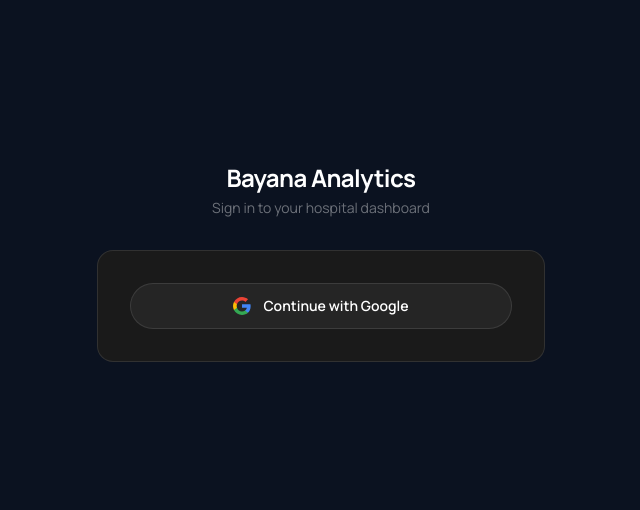
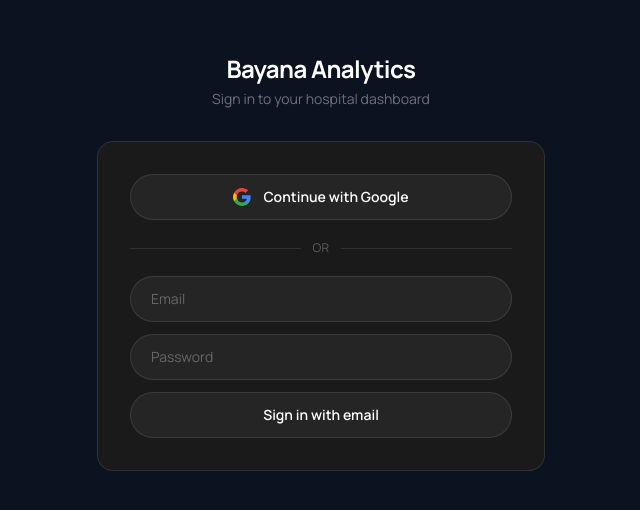
Before and after one commit to Qaladid/bayana-analytics, a Next.js app: page /auth/login in a window 1280 px wide. Shown: the part 138-648 px from the top of the page, without its empty margins (319-959 px from the left). Built offline with nearby package versions, Linux system fonts and the light colour scheme.

Commit message:
feat: add email/password sign-in option to login page for grader access

```diff
--- a/src/app/auth/login/page.tsx
+++ b/src/app/auth/login/page.tsx
@@ -2,11 +2,16 @@
 import { useState } from "react";
 import { motion } from "framer-motion";
 import { Loader2 } from "lucide-react";
+import { useRouter } from "next/navigation";
 import { createClient } from "@/lib/supabase";
 
 export default function LoginPage() {
+  const router = useRouter();
   const [loading, setLoading] = useState(false);
+  const [passwordLoading, setPasswordLoading] = useState(false);
   const [error, setError] = useState<string | null>(null);
+  const [email, setEmail] = useState("");
+  const [password, setPassword] = useState("");
 
   async function handleGoogleSignIn() {
     setError(null);
@@ -16,8 +21,6 @@ export default function LoginPage() {
     const { error: oauthError } = await supabase.auth.signInWithOAuth({
       provider: "google",
       options: {
-        // Dynamic origin works on both localhost:3000 and the Vercel deployment
-        // without hardcoding either domain.
         redirectTo: `${window.location.origin}/auth/callback`,
       },
     });
@@ -26,7 +29,26 @@ export default function LoginPage() {
       setError(oauthError.message);
       setLoading(false);
     }
-    // On success Supabase redirects the browser to Google — no manual nav needed.
+  }
+
+  async function handlePasswordSignIn(e: React.FormEvent) {
+    e.preventDefault();
+    setError(null);
+    setPasswordLoading(true);
+
+    const supabase = createClient();
+    const { error: signInError } = await supabase.auth.signInWithPassword({
+      email,
+      password,
+    });
+
+    if (signInError) {
+      setError(signInError.message);
+      setPasswordLoading(false);
+    } else {
+      router.push("/dashboard");
+      router.refresh();
+    }
   }
 
   return (
@@ -37,7 +59,6 @@ export default function LoginPage() {
         transition={{ duration: 0.4, ease: "easeOut" }}
         className="w-full max-w-md"
       >
-        {/* Logo / wordmark */}
         <div className="mb-8 text-center">
           <h1 className="text-2xl font-bold text-white tracking-tight">
             Bayana Analytics
@@ -56,13 +77,12 @@ export default function LoginPage() {
 
           <button
             onClick={handleGoogleSignIn}
-            disabled={loading}
+            disabled={loading || passwordLoading}
             className="flex items-center justify-center gap-3 rounded-[23px] border border-white/10 bg-white/5 px-5 py-3 text-sm font-semibold text-white transition hover:bg-white/10 disabled:opacity-60 disabled:cursor-not-allowed"
           >
             {loading ? (
               <Loader2 className="h-4 w-4 animate-spin" />
             ) : (
-              /* Google "G" logo SVG */
               <svg width="18" height="18" viewBox="0 0 18 18" fill="none" xmlns="http://www.w3.org/2000/svg">
                 <path d="M17.64 9.20455C17.64 8.56637 17.5827 7.95274 17.4764 7.36365H9V10.845H13.8436C13.635 11.97 13.0009 12.9232 12.0477 13.5614V15.8196H14.9564C16.6582 14.2527 17.64 11.9455 17.64 9.20455Z" fill="#4285F4"/>
                 <path d="M9 18C11.43 18 13.4673 17.1941 14.9564 15.8195L12.0477 13.5614C11.2418 14.1014 10.2109 14.4204 9 14.4204C6.65591 14.4204 4.67182 12.8373 3.96409 10.71H0.957275V13.0418C2.43818 15.9832 5.48182 18 9 18Z" fill="#34A853"/>
@@ -72,6 +92,44 @@ export default function LoginPage() {
             )}
             {loading ? "Redirecting to Google…" : "Continue with Google"}
           </button>
+
+          <div className="flex items-center gap-3 my-1">
+            <div className="h-px flex-1 bg-white/10" />
+            <span className="text-xs text-white/30 uppercase tracking-wide">or</span>
+            <div className="h-px flex-1 bg-white/10" />
+          </div>
+
+          <form onSubmit={handlePasswordSignIn} className="flex flex-col gap-3">
+            <input
+              type="email"
+              required
+              placeholder="Email"
+              value={email}
+              onChange={(e) => setEmail(e.target.value)}
+              disabled={loading || passwordLoading}
+              className="rounded-[23px] border border-white/10 bg-white/5 px-5 py-3 text-sm text-white placeholder:text-white/30 outline-none focus:border-white/30 disabled:opacity-60"
+            />
+            <input
+              type="password"
+              required
+              placeholder="Password"
+              value={password}
+              onChange={(e) => setPassword(e.target.value)}
+              disabled={loading || passwordLoading}
+              className="rounded-[23px] border border-white/10 bg-white/5 px-5 py-3 text-sm text-white placeholder:text-white/30 outline-none focus:border-white/30 disabled:opacity-60"
+            />
+            <button
+              type="submit"
+              disabled={loading || passwordLoading}
+              className="flex items-center justify-center gap-3 rounded-[23px] border border-white/10 bg-white/5 px-5 py-3 text-sm font-semibold text-white transition hover:bg-white/10 disabled:opacity-60 disabled:cursor-not-allowed"
+            >
+              {passwordLoading ? (
+                <Loader2 className="h-4 w-4 animate-spin" />
+              ) : (
+                "Sign in with email"
+              )}
+            </button>
+          </form>
         </div>
       </motion.div>
     </div>
```
